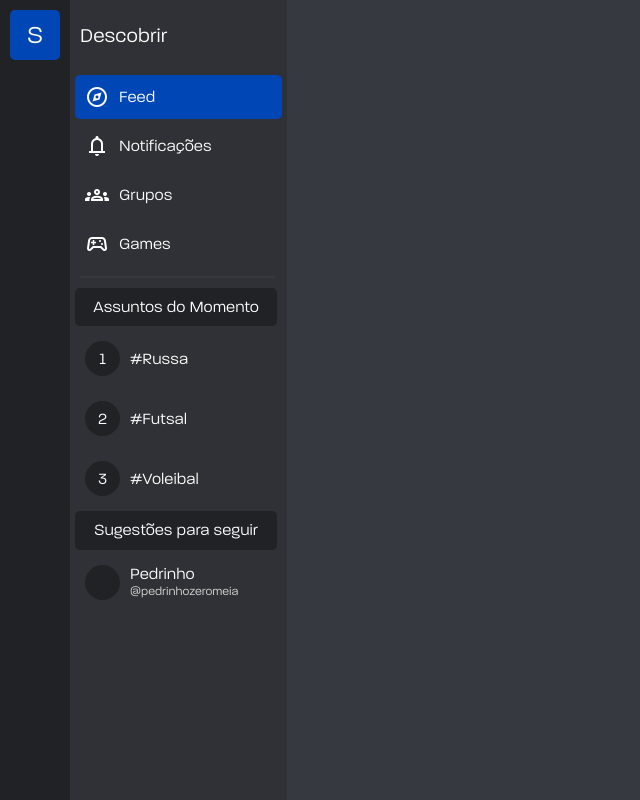
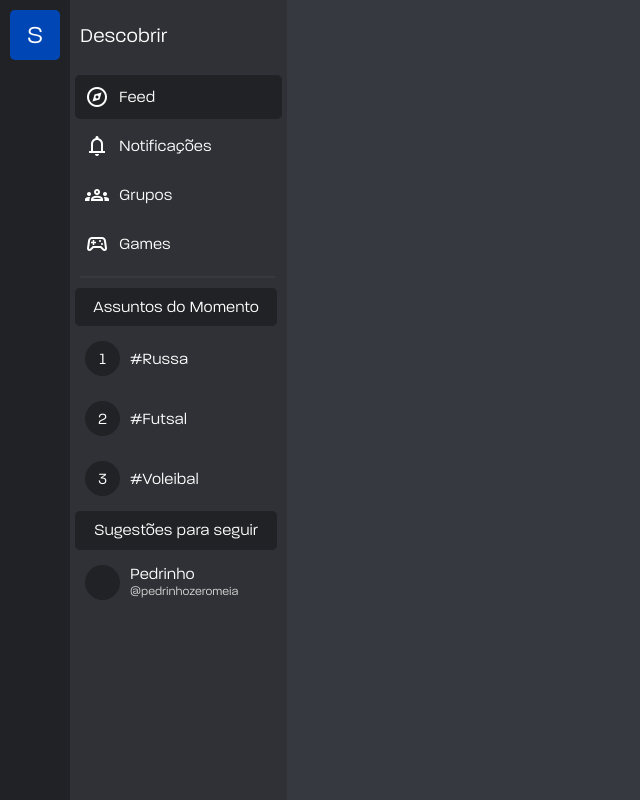
Before and after one commit to edersonff/SWITTER, a Node server app: page / in a window 1280 px wide, with the pointer over the restyled element. Shown: the whole page, without its empty margins (0-640 px from the left). Run offline with Node 20, Linux system fonts and the light colour scheme; some libraries are stand-ins or nearby versions.

Commit message:
more changes

```diff
--- a/Backend/src/public/css/feed/index.css
+++ b/Backend/src/public/css/feed/index.css
@@ -106,7 +106,7 @@ section dl dt{
 }
 
 section dl dd:hover{
-    background-color: #0047B5;
+    background-color: #202225;
 }
 
 
```
